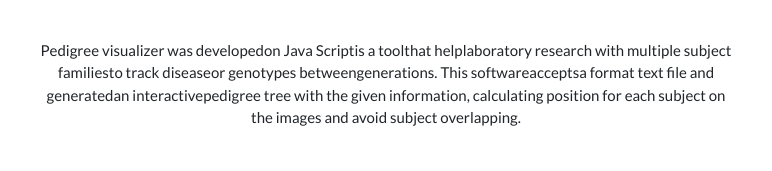
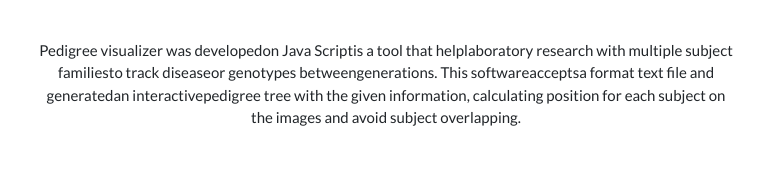
Before and after one commit to armaglz/armaglz.github.io, a plain HTML site: page index.html in a window 1280 px wide. Both pictures are taken after a click on the element 640 px from the left and 1130 px from the top of the page. Shown: the part 1337-1508 px from the top of the page, 254-1026 px from the left. Drawn offline with nearby package versions, Linux system fonts and the light colour scheme.

Commit message:
abaout fix

```diff
--- a/index.html
+++ b/index.html
@@ -250,7 +250,7 @@
                                 </div>
                                 <!-- Portfolio Modal - Image--><img class="img-fluid rounded mb-5"
                                     src="assets/img/portfolio/pedT.png" alt="" /><!-- Portfolio Modal - Text-->
-                                <p class="mb-5">Pedigree visualizer was developedon Java Scriptis a toolthat
+                                <p class="mb-5">Pedigree visualizer was developedon Java Scriptis a tool that
                                     helplaboratory research with multiple subject familiesto track diseaseor genotypes
                                     betweengenerations. This softwareacceptsa format text file and generatedan
                                     interactivepedigree tree with the given information, calculating position for each
```
